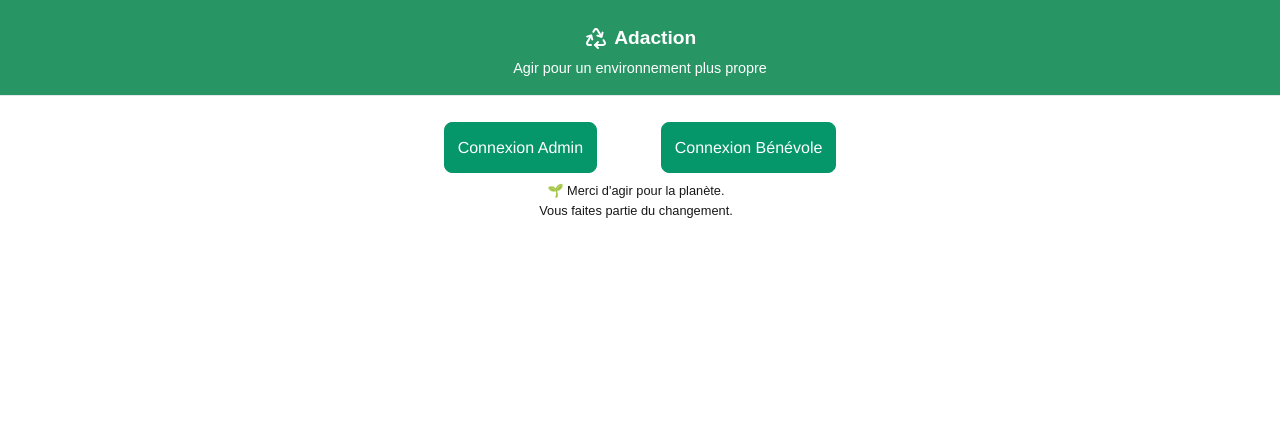
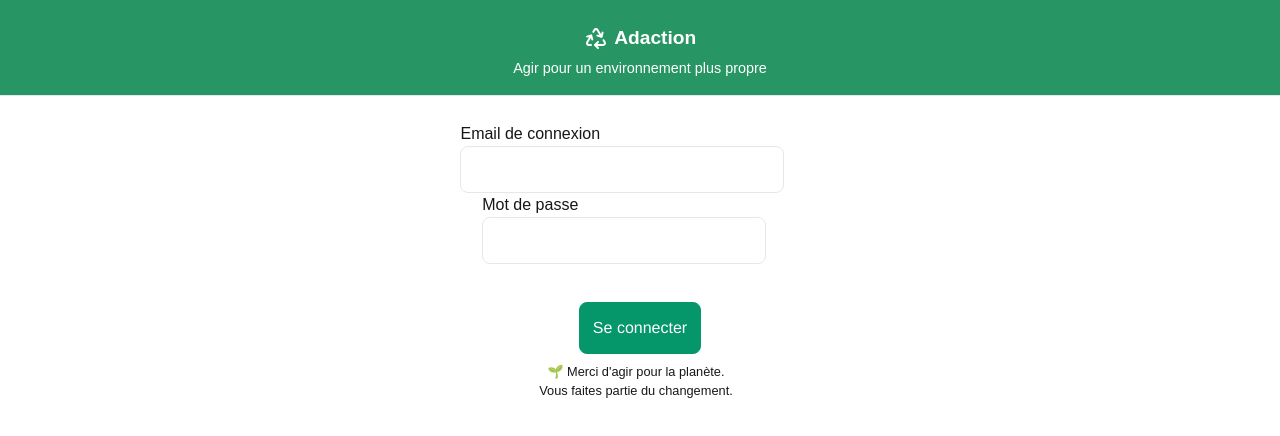
Before and after one commit to Vikybu/Adaction_front, a Vue app: page / in a window 1280 px wide. Shown: the top 436 px of the page. Built offline with nearby package versions, Linux system fonts and the light colour scheme.

Commit message:
update : display Volunteer ok + connexion page ok

```diff
--- a/src/components/ConnexionCompo.vue
+++ b/src/components/ConnexionCompo.vue
@@ -1,22 +1,62 @@
 <script setup>
+import { reactive } from 'vue'
+
 const emit = defineEmits(['changeView'])
 
-const goToAdmin = () => emit('changeView', 'admin')
-const goToVolunteer = () => emit('changeView', 'volunteer')
+let dataConnexion = reactive({
+  email: '',
+  pass_word: '',
+})
+
+const URL = 'http://localhost:8080'
+
+async function connexion(dataConnexion) {
+  try {
+    const response = await fetch(`${URL}/adaction/connexion`, {
+      method: 'POST',
+      headers: { 'Content-Type': 'application/json' },
+      credentials: 'include',
+      body: JSON.stringify(dataConnexion),
+    })
+
+    if (!response.ok) {
+      console.error('Erreur serveur :', response.status, await response.text())
+      return
+    }
+    const result = await response.json()
+
+    if (dataConnexion.email == 'admin@admin.fr') {
+      emit('changeView', 'admin')
+    } else {
+      emit('changeView', 'volunteer')
+    }
+  } catch (error) {
+    console.error('Erreur fetch :', error)
+  }
+}
 </script>
 
 <template>
-  <div class="btn_connexion">
-    <button @click="goToAdmin">Connexion Admin</button>
-    <button @click="goToVolunteer">Connexion Bénévole</button>
-  </div>
+  <form class="form_connexion" @submit.prevent="connexion(dataConnexion)">
+    <div class="div_connexion">
+      <label
+        >Email de connexion
+        <input type="text" v-model="dataConnexion.email" />
+      </label>
+      <label>
+        Mot de passe
+        <input type="text" v-model="dataConnexion.pass_word" />
+      </label>
+      <button type="submit">Se connecter</button>
+    </div>
+  </form>
 </template>
 
 <style scoped>
-.btn_connexion {
+.div_connexion {
   margin-top: 2%;
   display: flex;
-  flex-direction: row;
+  flex-direction: column;
   justify-content: center;
   align-items: center;
   gap: 5%;
@@ -30,5 +70,6 @@ button {
   border-radius: 0.5rem;
   background-color: var(--primary-color);
   padding: 1%;
+  margin-top: 3%;
 }
 </style>
--- a/src/components/DisplayVolunteer.vue
+++ b/src/components/DisplayVolunteer.vue
@@ -1,7 +1,7 @@
 <script setup>
 const emit = defineEmits(['view'])
 
-const props = defineProps({
+defineProps({
   database: {
     type: Array,
     required: true,
@@ -10,7 +10,7 @@ const props = defineProps({
 </script>
 
 <template>
-  <div v-for="volunteer in props.database" :key="volunteer.id" class="div-display-volunteer">
+  <div v-for="volunteer in database" :key="volunteer.id" class="div-display-volunteer">
     <div class="div_volunteer_infos">
       <p>{{ volunteer.firstName }}</p>
       <p>{{ volunteer.lastName }}</p>
--- a/src/components/VolunteerDashboard.vue
+++ b/src/components/VolunteerDashboard.vue
@@ -2,6 +2,19 @@
 import DisplayWaste from './DisplayWaste.vue'
 import { ref } from 'vue'
 
+/*
+const URL = 'http://localhost:8080'
+async function getFirstname(userId) {
+  const response = await fetch(`${URL}/volunteer/dashboard/userId`, {
+    method: 'GET',
+    headers: { 'Content-Type': 'application/json' },
+    body: { userId },
+  })
+  const dataFirstname = await response.json()
+  return dataFirstname
+}
+getFirstname(userId)
+*/
 let actualDate = new Date()
 
 var arrayMonth = new Array(
@@ -50,7 +63,7 @@ function removeAMonth() {
 </script>
 
 <template>
-  <h1>Bonjour Phoebe !</h1>
+  <h1>Bonjour {{ userId }} !</h1>
   <div class="div_date_choice">
     <button @click="removeAMonth">&lt;</button>
     <p>{{ month }} {{ year }}</p>
--- /dev/null
+++ b/src/store/userId.js
@@ -0,0 +1,6 @@
+import { reactive } from 'vue'
+
+// ✅ store global pour stocker l'ID utilisateur
+export const userStore = reactive({
+  id: null,
+})
```
Also changed, not shown: 1 other file (tests, documents, lock files or other folders).
